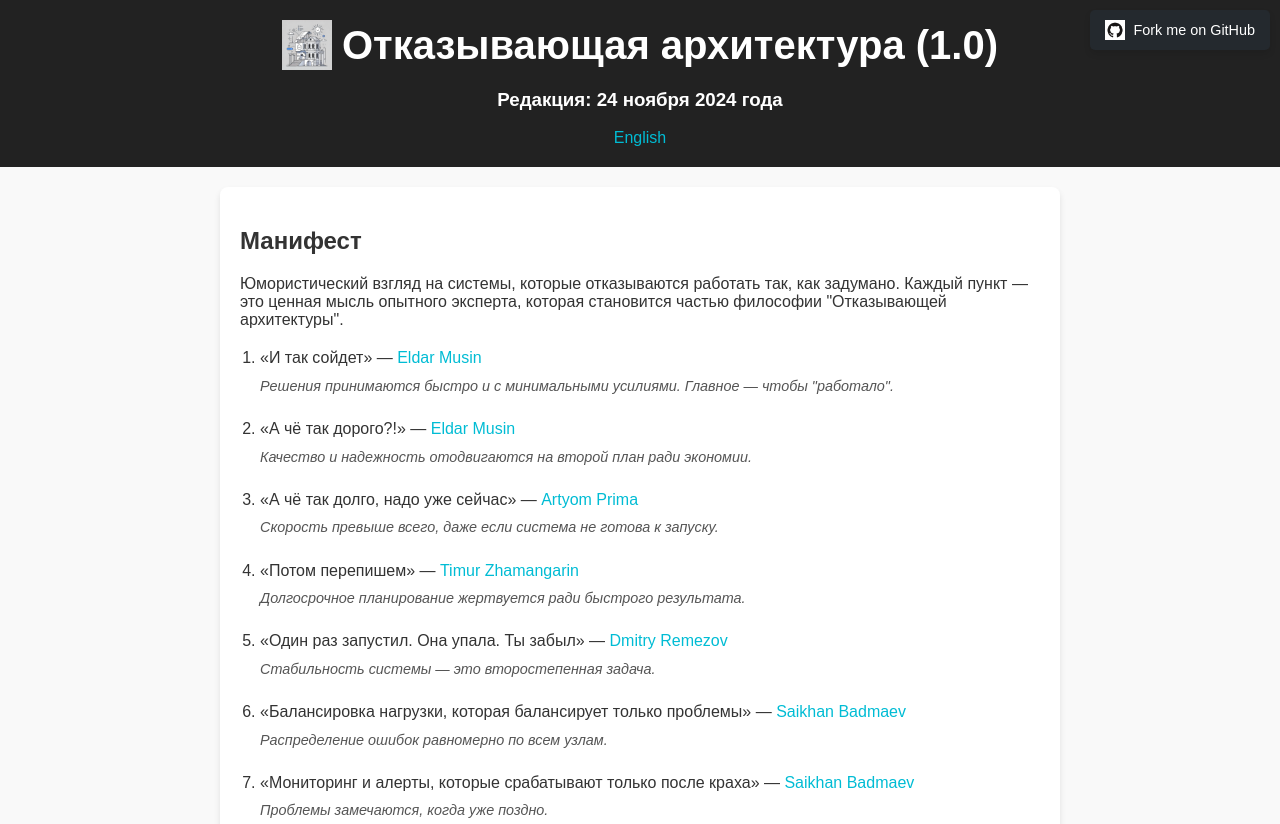
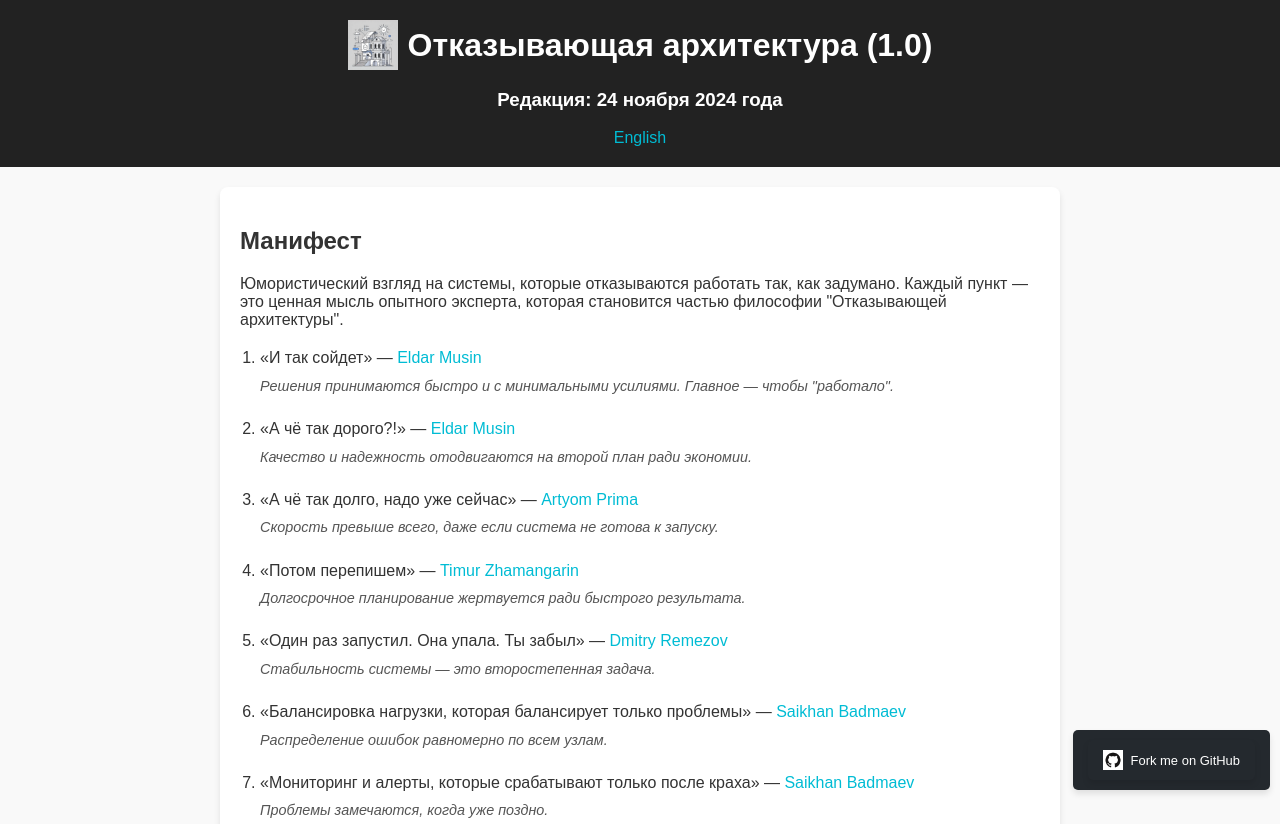
Before and after one commit to Failing-Architecture/fail-arch.xyz, a plain HTML site: page src/ru/index.html in a window 1280 px wide. Shown: the top 824 px of the page. Drawn offline with Linux system fonts and the light colour scheme.

Commit message:
Fix styles

```diff
--- a/src/css/styles.css
+++ b/src/css/styles.css
@@ -13,13 +13,7 @@ header {
 }
 header h1 {
     margin: 0;
-    font-size: 2.5em;
-}
-.github-fork {
-    position: fixed;
-    top: 10px;
-    right: 10px;
-    z-index: 1000;
+    font-size: 2em;
 }
 .github-fork a {
     display: flex;
@@ -32,6 +26,22 @@ header h1 {
     box-shadow: 0 4px 6px rgba(0, 0, 0, 0.1);
     font-size: 0.9em;
 }
+.github-fork {
+    position: fixed;
+    bottom: 10px;
+    right: 10px;
+    z-index: 1000;
+    display: flex;
+    align-items: center;
+    text-decoration: none;
+    background-color: #24292e;
+    color: #fff;
+    padding: 10px 15px;
+    border-radius: 5px;
+    font-size: 0.9em;
+    box-shadow: 0 4px 6px rgba(0, 0, 0, 0.1);
+}
+
 .github-fork img {
     margin-right: 8px;
     height: 20px;
@@ -91,11 +101,11 @@ small {
 }
 
 ul {
-    list-style-type: decimal; /* Используем цифры для нумерации */
-    padding-left: 20px; /* Отступ для нумерации */
+    list-style-type: decimal;
+    padding-left: 20px;
 }
 
 ul li {
-    margin-bottom: 20px; /* Отступ между пунктами */
-    line-height: 1.6; /* Увеличиваем межстрочный интервал */
+    margin-bottom: 20px;
+    line-height: 1.6;
 }
```
